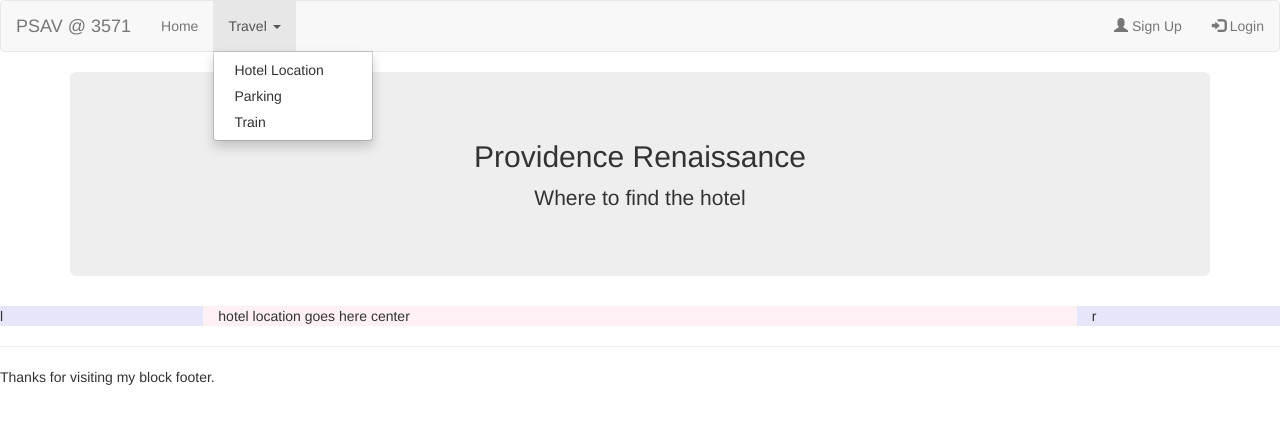
After one commit to TenaciousBirdofPrey/OpenShifts, a Django app: page /hotel_location/ in a window 1280 px wide, after a click on "Travel". The commit adds this page. Shown: the top 424 px of the page. Run offline with Django 3.2, Linux system fonts and the light colour scheme; some libraries are stand-ins or nearby versions.

Commit message:
add parking, hotel location, train pages and update jumbotron

```diff
--- a/OpenShift/OpenShift/templates/base.html
+++ b/OpenShift/OpenShift/templates/base.html
@@ -33,15 +33,15 @@
 
 	      <li class="{% if nbar == '/' %}active{% endif %}"><a href="/">Home</a></li>
 
-	      <li class="{% if nbar == 'parking_train/' %}active{% endif %}"><a href="parking_train">Parking/train</a></li>
+<!-- 	      <li class="{% if nbar == 'parking_train/' %}active{% endif %}"><a href="parking_train">Parking/train</a></li> -->
 
-	       <li class="dropdown">
-        		<a class="dropdown-toggle {% if nbar == '/' %}active{% endif %} " data-toggle="dropdown" href="parking_train/">Travel
+	       <li class="dropdown  {% if nbar == 'parking_train/' %}active{% endif %} ">
+        		<a class="dropdown-toggle" data-toggle="dropdown" href="parking_train/">Travel
         		<span class="caret"></span></a>
 			        <ul class="dropdown-menu">
-			          <li><a href="parking_train/">hotel location</a></li>
-			          <li><a href="parking_train/">parking</a></li>
-			          <li><a href="parking_train/">train</a></li>
+			          <li><a href="{% url 'hotel_location' %}">Hotel Location</a></li>
+			          <li><a href="{% url 'parking' %}">Parking</a></li>
+			          <li><a href="{% url 'train' %}">Train</a></li>
 			        </ul>
       		</li>
 
--- /dev/null
+++ b/OpenShift/OpenShift/templates/hotel_location.html
@@ -0,0 +1,11 @@
+{% extends 'parking_train.html' %}
+{% block titel%} body_block {% endblock%}
+
+
+{% block travel %}
+
+hotel location goes here
+
+{% endblock  %}
+
+poooooooooooooooooooooooop
--- a/OpenShift/OpenShift/templates/parking_train.html
+++ b/OpenShift/OpenShift/templates/parking_train.html
@@ -9,31 +9,27 @@
   <div class="jumbotron vertical-center">
      <!-- centering text via inline class... WILL CORRECT! -->
     <h2 class="text-center">Providence Renaissance</h2>
-    <p class="text-center"> parking and train information</p>
+    <p class="text-center"> {{  jumbo_info  }} </p>
   </div>
 </div>
 
 <!-- begin location, parking, train nav bar -->
 
   <div class="row">
-    <div class="col-sm-2" style="background-color:lavender;">.col-sm-4</div>
+    <div class="col-sm-2" style="background-color:lavender;">l</div>
+
     <div class="col-sm-8" style="background-color:lavenderblush;">
-        <nav class="navbar navbar-default">
-                <div class="container-fluid">
 
-                  <ul class="nav navbar-nav">
-                    <li class="{% if nbar == '/' %}active{% endif %}"><a href="/">Home</a></li>
-                    <li class="{% if nbar == 'parking_train/' %}active{% endif %}"><a href="parking_train">Parking/train</a></li>
-                    <li><a href="#">Contact</a></li>
-                  </ul>
-
-                </div>
-      </nav>
+    {% block travel %}{% endblock %}
+    center
+    </div>
 
 
-    <div class="col-sm-2" style="background-color:lavender;">.col-sm-4</div>
+
+    <div class="col-sm-2" style="background-color:lavender;">r</div>
   </div>
 
+  <!-- allow seperate sub pages -->
 
 </body>
 {% endblock  %}
--- a/OpenShift/OpenShift/urls.py
+++ b/OpenShift/OpenShift/urls.py
@@ -34,6 +34,9 @@ urlpatterns = [
 
     #link to parking_train.html
     url(r'^parking_train/', shifts.views.parking_train, name = 'parking_train'),
+    url(r'^hotel_location/', shifts.views.hotel_location, name = 'hotel_location'),
+    url(r'^parking/', shifts.views.parking, name = 'parking'),
+    url(r'^train/', shifts.views.train, name = 'train'),
 
 
 	#not added by me.
--- a/OpenShift/shifts/urls.py
+++ b/OpenShift/shifts/urls.py
@@ -6,4 +6,7 @@ urlpatterns = [
 	url(r'^$', views.index, name = 'index'),
 	#parking_train
 	url(r'parking_train/', views.parking_train, name = 'parking_train'),
+	url(r'hotel_location/', views.hotel_location, name = 'hotel_location'),
+	url(r'parking/', views.parking, name = 'parking'),
+	url(r'train/', views.train, name = 'train'),
 ]
--- a/OpenShift/shifts/views.py
+++ b/OpenShift/shifts/views.py
@@ -21,3 +21,20 @@ def parking_train(request):
 	return render(request, 'parking_train.html',{
 		'nbar': 'parking_train/',
 		})
+
+def hotel_location(request):
+	return render(request, 'hotel_location.html',{
+		'nbar': 'parking_train/',
+		'jumbo_info': 'Where to find the hotel'
+		})
+def parking(request):
+	return render(request, 'parking.html',{
+		'nbar': 'parking_train/',
+		'jumbo_info': 'Where to Park'
+		})
+
+def train(request):
+	return render(request, 'train.html',{
+		'nbar': 'parking_train/',
+		'jumbo_info': 'Catch the Train'
+		})
--- a/reference.txt
+++ b/reference.txt
@@ -4,3 +4,5 @@ used tutorials:
 http://stackoverflow.com/questions/12031825/how-to-set-up-django-website-with-jquery
 
 http://stackoverflow.com/questions/25044370/make-clicked-tab-active-in-bootstrap
+
+http://stackoverflow.com/questions/38782075/django-a-href-tag-not-routing-properly
```
Also changed, not shown: OpenShift/OpenShift/templates/parking.html (added, +9 -0 lines), OpenShift/OpenShift/templates/train.html (added, +9 -0 lines).
